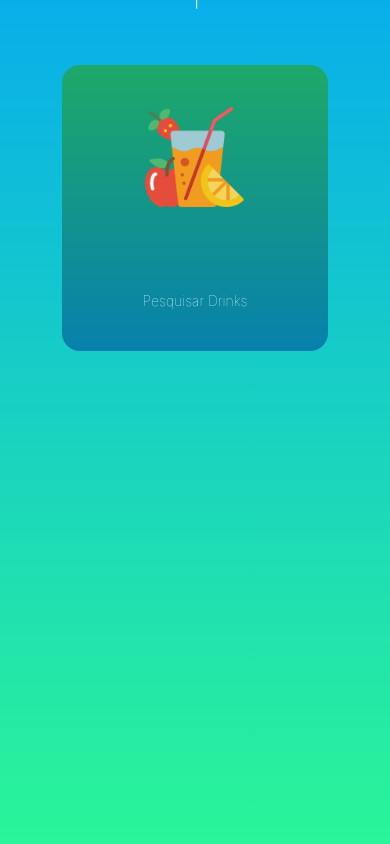
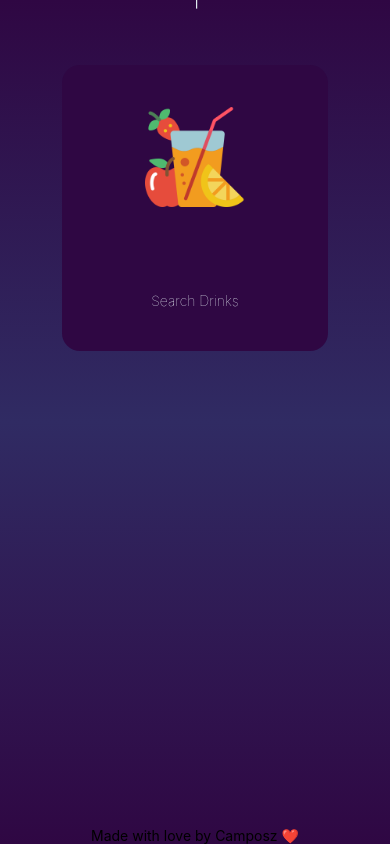
Before and after one commit to Camposz/Drinkpedia, a React Native app: screen /Home in a window 390 px wide. Built offline with nearby package versions, Linux system fonts and the light colour scheme.

Commit message:
ajuste de cor

```diff
--- a/App.js
+++ b/App.js
@@ -1,4 +1,5 @@
 import React from "react";
+import { Text } from "react-native";
 import { Home, ListaDrinks, DetalhaDrinks } from "./src/telas";
 import { NavigationContainer } from "@react-navigation/native";
 import { createNativeStackNavigator } from "@react-navigation/native-stack";
@@ -7,6 +8,7 @@ const Stack = createNativeStackNavigator();
 
 export default function App() {
   return (
+    <>
       <NavigationContainer>
         <Stack.Navigator>
           <Stack.Screen
@@ -26,5 +28,9 @@ export default function App() {
           />
         </Stack.Navigator>
       </NavigationContainer>
+      <Text style={{ alignSelf: "center", position: "absolute", bottom: 0 }}>
+        Made with love by Camposz ❤️
+      </Text>
+    </>
   );
 }
--- a/app.json
+++ b/app.json
@@ -23,7 +23,8 @@
       "adaptiveIcon": {
         "foregroundImage": "./assets/adaptive-icon.png",
         "backgroundColor": "#FFFFFF"
-      }
+      },
+      "package": "com.camposz.drinkpedia"
     },
     "web": {
       "favicon": "./assets/favicon.png"
--- a/src/components/moleculas/Cards/CardOpcao.js
+++ b/src/components/moleculas/Cards/CardOpcao.js
@@ -1,6 +1,6 @@
 import { LinearGradient } from "expo-linear-gradient";
 import React from "react";
-import { StyleSheet, TouchableOpacity } from "react-native";
+import { StyleSheet, TouchableOpacity, View } from "react-native";
 import CardIcons from "~/components/atomos/Icones/CardIcons";
 import { width } from "~/components/globais";
 import { Texto } from "~/components/tagsEstilizadas";
@@ -8,13 +8,10 @@ import { Texto } from "~/components/tagsEstilizadas";
 const CardOpcao = ({ img, txt, onPress }) => {
   return (
     <TouchableOpacity onPress={onPress}>
-      <LinearGradient
-        colors={["#1ea869", "#0781ad"]}
-        style={styles.cardOpcaoBg}
-      >
+      <View style={styles.cardOpcaoBg}>
         <CardIcons img={img} />
         <Texto>{txt}</Texto>
-      </LinearGradient>
+      </View>
     </TouchableOpacity>
   );
 };
@@ -27,7 +24,7 @@ const styles = StyleSheet.create({
     width: width / 3,
     height: width / 2.8,
     borderRadius: 18,
-    backgroundColor: "orange",
+    backgroundColor: "#2F0743",
     justifyContent: "space-around",
     margin: 5,
   },
--- a/src/components/tagsEstilizadas/index.js
+++ b/src/components/tagsEstilizadas/index.js
@@ -2,15 +2,16 @@ import { LinearGradient } from "expo-linear-gradient";
 import styled from "styled-components/native";
 
 const Fundo = styled(LinearGradient).attrs({
-  colors: ["#08AEEA", "#2AF598"],
+  colors: ["#2F0743", "#302b63", "#2F0743"],
 })`
   display: flex;
   flex: 1;
   justify-content: center;
+  opacity: 1;
 `;
 
 const CardGradient = styled(LinearGradient).attrs({
-  colors: ["#2AF598", "#08AEEA"],
+  colors: ["#2F0743", "#2F0743"],
 })`
   display: flex;
   flex-direction: row;
--- a/src/telas/Home.js
+++ b/src/telas/Home.js
@@ -9,7 +9,7 @@ const data = [
   {
     id: 1,
     img: require("~/assets/Icones/drink.png"),
-    txt: "Pesquisar Drinks",
+    txt: "Search Drinks",
     rota: "ListaDrinks",
   },
 ];
```
Lines whose indentation alone changed are shown as unchanged.
